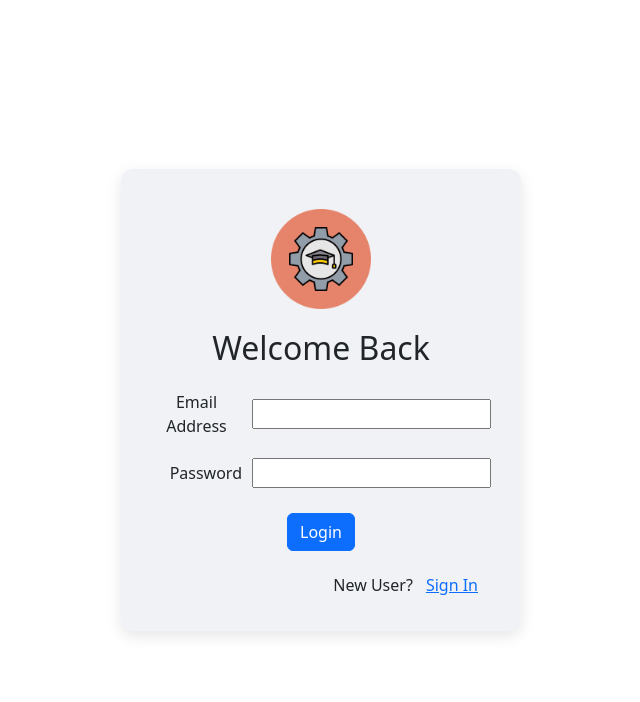
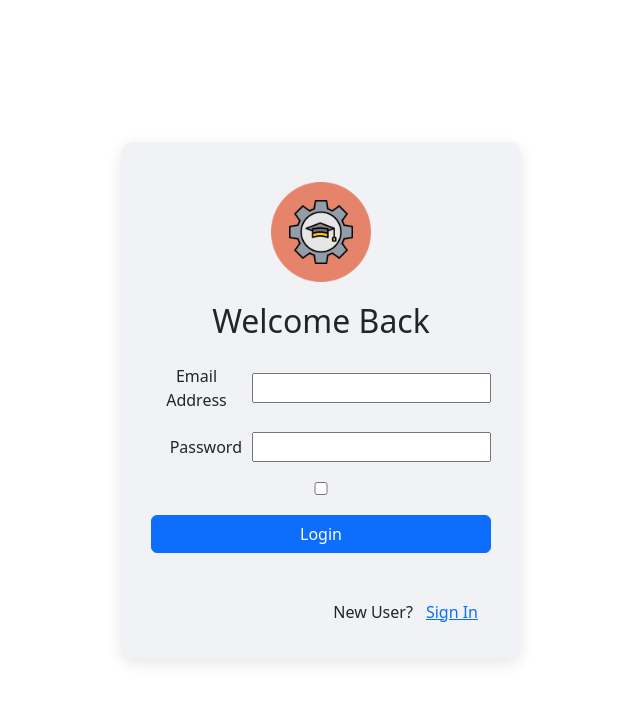
Before and after one commit to shr-gitt/Personal-Knowledge-Management-App, a React app in the folder frontend/: page /login in a window 1280 px wide. Shown: the top 702 px of the page, without its empty margins (319-959 px from the left). Built offline with nearby package versions, Linux system fonts and the light colour scheme; the HTML template or start-up script is replaced by a standard one.

Commit message:
Login Works

```diff
--- a/frontend/src/Dtos/Auth.tsx
+++ b/frontend/src/Dtos/Auth.tsx
@@ -8,6 +8,12 @@ export interface SignUpRequest {
     Image?: File| string; // optional
 }
 
+export interface SignInRequest {
+    Email: string;
+    Password: string;
+    RememberMe: boolean;
+}
+
 export interface Response {
     Success: boolean,
     Message: string,
--- a/frontend/src/Pages/Login.tsx
+++ b/frontend/src/Pages/Login.tsx
@@ -1,7 +1,9 @@
+import {useState} from "react";
 import Button from "../Components/Button"
 import { useNavigate, Link } from 'react-router-dom';
 import Logo from '../assets/logo.png';
 import "./Login.css";
+import {SignIn} from "../Service/authService";
 
 interface Props{
     onLogin : () => void;
@@ -15,24 +17,59 @@ const Login = ({onLogin}:Props) =>{
         navigate("/");
     }
 
+    const [formData, setFormData] = useState<SignInRequest>({
+            Email:"",
+            Password:"",
+            RememberMe:""
+        })
+
+        // Handle input changes
+        const handleChange = (e: React.ChangeEvent<HTMLInputElement>) => {
+            const { name, value } = e.target;
+            setFormData(prev => ({
+            ...prev,
+            [name]: value
+            }));
+        };
+
+        // Handle form submit
+        const handleSubmit = async (e: React.FormEvent<HTMLFormElement>) => {
+            e.preventDefault(); // prevent page reload
+
+            try {
+                const payload = {
+                    Email: formData.Email,
+                    Password: formData.Password,
+                    RememberMe: formData.RememberMe === "on"
+                };
+
+                await SignIn(payload);
+                handleLogin();
+            } catch (error) {
+                console.error(error);
+                alert("Login failed");
+            }
+        };
+
     return  <div className="login-page">
 
         <div className="login-box">
             <img src={Logo} alt="App Logo" className='start-logo'/>
 
             <h2>Welcome Back</h2>
-            <form className="inputForm">
+            <form className="inputForm" onSubmit={handleSubmit}>
                 <div className="inputs">
                     <label className="labels">Email Address</label>
-                    <input type="email" name="Email Address" />
+                    <input type="email" name="Email" value={formData.Email} onChange={handleChange}/>
                 </div>
                 <div className="inputs">
                     <label className="labels">Password</label>
-                    <input type="password" name="Password" />
+                    <input type="password" name="Password" value={formData.Password} onChange={handleChange}/>
                 </div>
+                <input type="checkbox" name="RememberMe" value={formData.RememberMe} />
+                <Button type="submit" color='primary'>Login</Button>
             </form>
 
-            <Button onClick={handleLogin} color='primary'>Login</Button>
             <div className="signIn">
                 <label className="labels">New User?</label>
                 <Button onClick={() => navigate("/SignUp")} color='link'>Sign In</Button>
--- a/frontend/src/Service/authService.tsx
+++ b/frontend/src/Service/authService.tsx
@@ -1,5 +1,5 @@
 import apis from '../Config/api';
-import { SignUpRequest, Response } from '../Dtos/Auth';
+import { SignUpRequest, Response, SignInRequest } from '../Dtos/Auth';
 
 export async function SignUp(data: FormData): Promise<Response> {
     console.log("FormData contents:");
@@ -34,3 +34,35 @@ export async function SignUp(data: FormData): Promise<Response> {
     return body;
 
 }
+
+export async function SignIn(data: SignInRequest): Promise<Response> {
+    console.log('SignIn contents:',data);
+
+    const response = await fetch(apis.auth.login, {
+        method: "POST",
+        body: JSON.stringify(data),
+        headers: {"Content-Type":"application/json"}
+    });
+
+    console.log(response);
+
+    // Parse the response body as JSON
+    const body: Response = await response.json();
+
+    console.log(body);
+    console.error(body);
+
+    // Now check the backend's success flag
+
+    const Data = body.Data ?? null;
+
+    if (!body.success) {
+        console.log(body.message);
+        throw new Error(body.errors
+                ? Object.values(body.errors).flat().join("\n")
+                : body.message || "Registration failed");
+    }
+
+    // Return shape expected by frontend
+    return body;
+}
```
Also changed, not shown: 10 other files (tests, documents, lock files or other folders).
